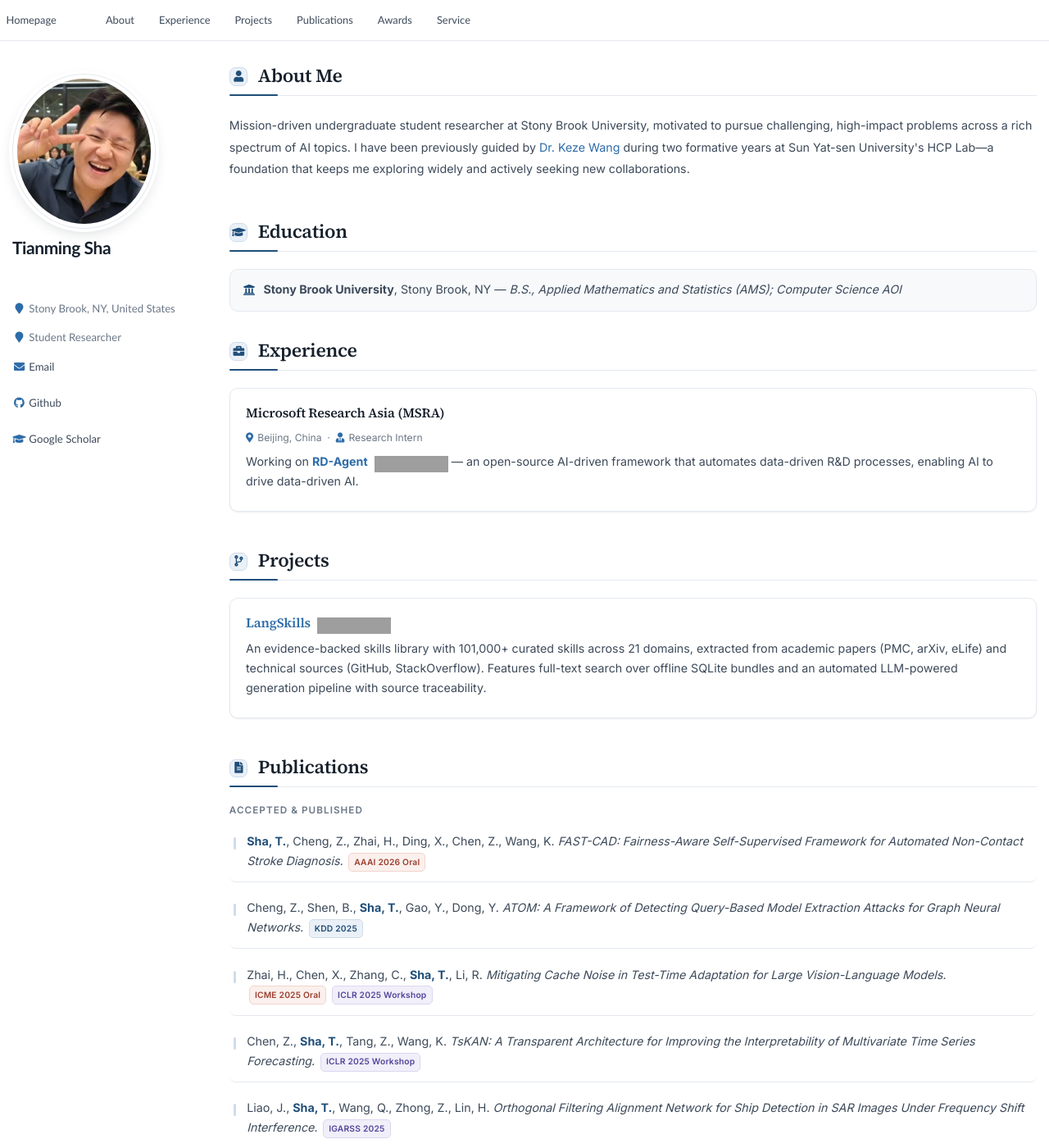
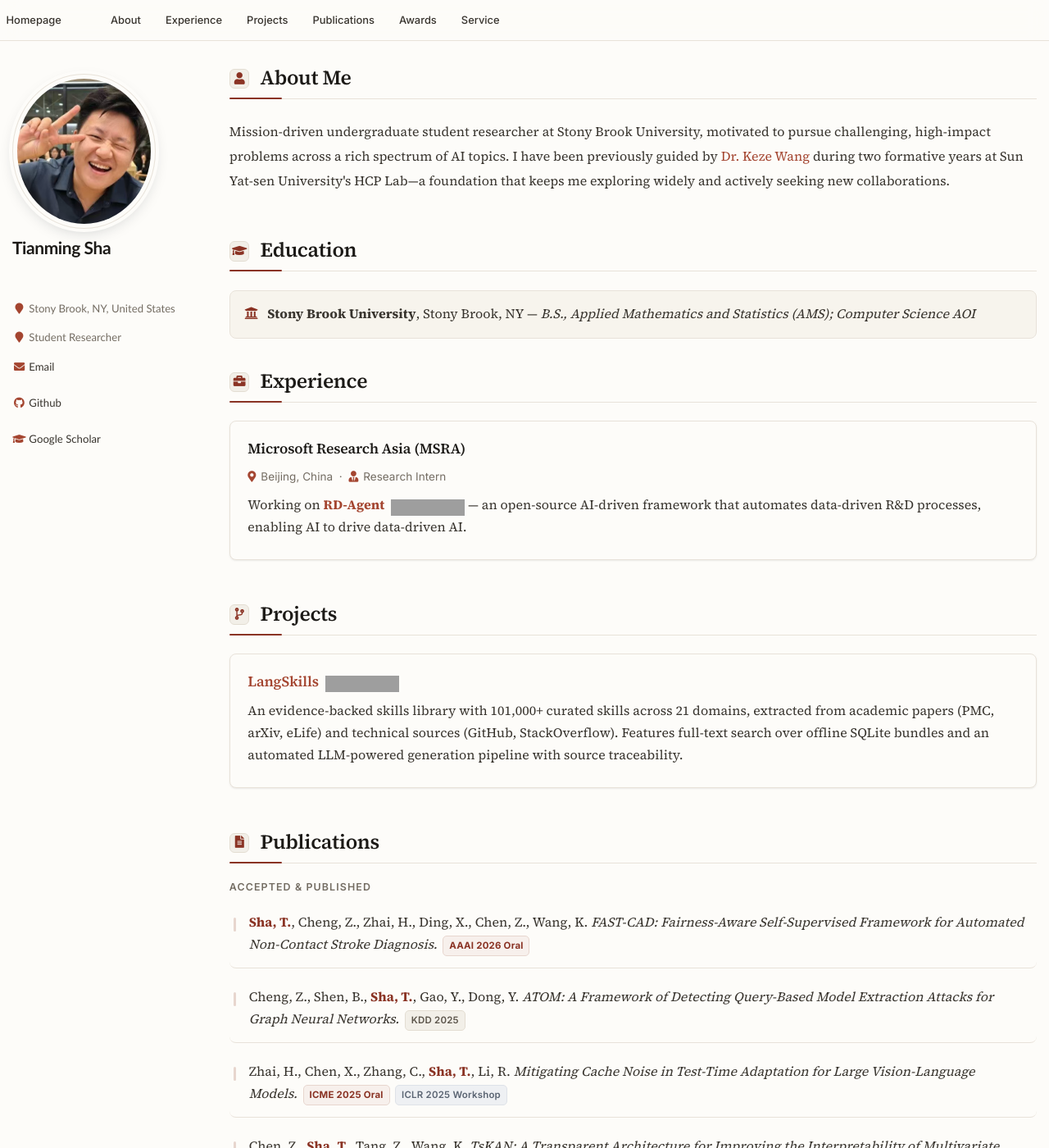
Before and after one commit to shatianming5/shatianming5.github.io, a Jekyll site: the page built from _pages/about.md, in a window 1280 px wide and 1400 px high. Shown: the whole window at 82% size. Built offline with Jekyll 4.4.1, drawn with Linux system fonts in a browser that asks for light colours; grey boxes are pictures that could not be loaded.

Commit message:
Restyle to a warm academic palette, light theme only
Colour was the smaller half of this. The page previously set 0.95em sans
copy at 1.75 leading on pure #fff with a saturated #2563eb accent, which
reads like a product landing page rather than something written to be
read. Changes, in order of how much they matter:

- Body copy moves to Source Serif 4 at 1.06em / 1.82 leading. This is the
  main lever on whether the page invites reading.
- Background becomes warm paper #fdfcf9 with warm ink #38342e, instead of
  pure white with blue-grey text.
- Accent becomes a muted oxblood #8a3324, and is now spent sparingly:
  links and the "Oral" tag only. Venue and service tags dropped to a
  neutral stone token, so an Oral acceptance actually stands out when
  scanning instead of competing with every other tag.
- Font stacks are behind --font-read / --font-ui tokens; metadata, tags
  and nav stay sans so they read as chrome rather than prose.

Dark mode is removed rather than retuned. color-scheme:light is declared
so a visitor whose OS is dark still gets the paper theme instead of
browser-auto-darkened scrollbars and controls, and theme-color now
matches the paper background.

All foreground/background pairs verified against WCAG AA; most reach AAA.

Co-authored-by: Copilot <223556219+Copilot@users.noreply.github.com>
Copilot-Session: 217a6f9a-7f9a-4da9-9981-2fd39f5192b3

```diff
--- a/_includes/head/custom.html
+++ b/_includes/head/custom.html
@@ -6,7 +6,7 @@
 <meta name="msapplication-TileColor" content="#000000">
 <meta name="msapplication-TileImage" content="images/mstile-144x144.png?v=M44lzPylqQ">
 <meta name="msapplication-config" content="images/browserconfig.xml?v=M44lzPylqQ">
-<meta name="theme-color" content="#ffffff">
+<meta name="theme-color" content="#fdfcf9">
 <link rel="stylesheet" href="assets/css/academicons.css"/>
 
 <script type="text/x-mathjax-config"> MathJax.Hub.Config({ TeX: { equationNumbers: { autoNumber: "all" } } }); </script>
@@ -32,20 +32,33 @@
    at the bottom of this file only has to re-declare the tokens.
    ===================================================================== */
 :root {
-  --ink:         #16202c;   /* headings                */
-  --body:        #3d4a5a;   /* body copy               */
-  --muted:       #6b7787;   /* secondary / meta text   */
-  --accent:      #1f4e79;   /* deep academic blue      */
-  --accent-2:    #2d6ca8;   /* links, brighter accent  */
-  --accent-soft: #eaf0f7;   /* tinted fills            */
-  --accent-line: #cfdcea;
-  --rule:        #e4e9ef;   /* hairlines               */
-  --surface:     #ffffff;
-  --surface-2:   #f7f9fb;
-  --gold:        #b0812e;
-  --shadow-sm: 0 1px 2px rgba(22,32,44,.04), 0 1px 3px rgba(22,32,44,.05);
-  --shadow-md: 0 4px 6px -2px rgba(22,32,44,.06), 0 12px 28px -10px rgba(22,32,44,.16);
-  --radius: 10px;
+  /* Pin the page to the light theme. Without this, a visitor whose OS is in
+     dark mode still gets browser-auto-darkened scrollbars/form controls, and
+     some browsers apply forced dark mode to the whole document. */
+  color-scheme: light;
+
+  /* Warm paper palette. Pure #fff + saturated blue reads like a product
+     landing page; journals and research groups use an off-white stock with
+     warm ink and a single low-saturation accent. */
+  --ink:         #1c1a17;   /* headings — warm near-black    */
+  --body:        #38342e;   /* body copy                     */
+  --muted:       #746d63;   /* secondary / meta text         */
+  --accent:      #8a3324;   /* muted oxblood                 */
+  --accent-2:    #a44530;   /* links                         */
+  --accent-soft: #f7f0ec;   /* tinted fills                  */
+  --accent-line: #e7d6ce;
+  --rule:        #e8e2d9;   /* hairlines                     */
+  --surface:     #fdfcf9;   /* paper                         */
+  --surface-2:   #f7f4ed;
+  --gold:        #9a7628;
+  --stone-soft:  #f2efe8;   /* neutral chip fill  */
+  --stone-line:  #e3ddd2;
+  --stone-text:  #5c554b;
+  --shadow-sm: 0 1px 2px rgba(28,26,23,.04), 0 1px 3px rgba(28,26,23,.05);
+  --shadow-md: 0 4px 6px -2px rgba(28,26,23,.06), 0 12px 28px -10px rgba(28,26,23,.14);
+  --radius: 8px;
+  --font-read: 'Source Serif 4', Georgia, 'Times New Roman', serif;
+  --font-ui: 'Inter', -apple-system, BlinkMacSystemFont, "Segoe UI", Roboto, sans-serif;
 }
 
 html { scroll-behavior: smooth; }
@@ -54,18 +67,35 @@ html { scroll-behavior: smooth; }
   *, *::before, *::after { animation: none !important; transition: none !important; }
 }
 
-body {
-  font-family: 'Inter', -apple-system, BlinkMacSystemFont, "Segoe UI", Roboto, sans-serif;
-  -webkit-font-smoothing: antialiased;
-  -moz-osx-font-smoothing: grayscale;
+html, body {
   background: var(--surface);
 }
 
-.page__content {
-  font-size: 0.95em;
-  line-height: 1.75;
+body {
+  font-family: var(--font-ui);
+  -webkit-font-smoothing: antialiased;
+  -moz-osx-font-smoothing: grayscale;
   color: var(--body);
 }
+
+/* Serif body copy at a comfortable size and leading. This is the single
+   biggest lever on "does this look like something worth reading" -- the
+   previous 0.95em sans at 1.75 was cramped and screen-like. */
+.page__content {
+  font-family: var(--font-read);
+  font-size: 1.06em;
+  line-height: 1.82;
+  color: var(--body);
+  letter-spacing: 0.003em;
+}
+
+/* Metadata, tags and controls stay in the UI sans so they read as chrome
+   rather than as prose. */
+.page__content .card-subtitle,
+.page__content .venue,
+.page__content .service-tag,
+.page__content h2,
+.masthead, .greedy-nav, .author__urls { font-family: var(--font-ui); }
 
 /* NOTE: scroll offset for the sticky masthead is already handled by the theme
    via `h1:before, .anchor:before { height: $scroll_offset; margin-top: -$scroll_offset }`
@@ -74,9 +104,9 @@ body {
 
 /* ========== Section Headers ========== */
 .page__content h1 {
-  font-family: 'Source Serif 4', Georgia, 'Times New Roman', serif;
+  font-family: var(--font-read);
   font-weight: 600;
-  font-size: 1.6em;
+  font-size: 1.55em;
   letter-spacing: -0.015em;
   color: var(--ink);
   border-bottom: 1px solid var(--rule);
@@ -111,9 +141,9 @@ body {
   height: 1.65em;
   font-size: 0.6em;
   color: var(--accent);
-  background: var(--accent-soft);
-  border: 1px solid var(--accent-line);
-  border-radius: 7px;
+  background: var(--stone-soft);
+  border: 1px solid var(--stone-line);
+  border-radius: 6px;
   flex-shrink: 0;
   vertical-align: middle;
   margin-right: 0.55em;
@@ -122,9 +152,8 @@ body {
 }
 
 .page__content h2 {
-  font-family: 'Inter', sans-serif;
   font-weight: 600;
-  font-size: 0.82em;
+  font-size: 0.78em;
   text-transform: uppercase;
   letter-spacing: 0.09em;
   color: var(--muted);
@@ -135,8 +164,8 @@ body {
 
 /* ========== About ========== */
 .about-text {
-  font-size: 1.03em;
-  line-height: 1.85;
+  font-size: 1.1em;
+  line-height: 1.88;
   color: var(--body);
   padding: 0.2em 0 0.6em;
 }
@@ -176,9 +205,9 @@ body {
 }
 
 .card-title {
-  font-family: 'Source Serif 4', Georgia, serif;
+  font-family: var(--font-read);
   font-weight: 600;
-  font-size: 1.12em;
+  font-size: 1.1em;
   color: var(--ink);
   margin-bottom: 0.3em;
   letter-spacing: -0.01em;
@@ -237,9 +266,9 @@ body {
 /* ========== Venue Tags ========== */
 .venue {
   display: inline-block;
-  background: var(--accent-soft);
-  color: var(--accent);
-  border: 1px solid var(--accent-line);
+  background: var(--stone-soft);
+  color: var(--stone-text);
+  border: 1px solid var(--stone-line);
   font-size: 0.72em;
   font-weight: 600;
   padding: 0.18em 0.6em;
@@ -250,9 +279,9 @@ body {
   white-space: nowrap;
 }
 
-.venue.oral     { background:#fbf0ed; color:#9c3d2c; border-color:#f0d5cd; }
-.venue.workshop { background:#f1eff9; color:#54459b; border-color:#ddd6f0; }
-.venue.review   { background:#fbf4e6; color:#8a6414; border-color:#eee0c2; }
+.venue.oral     { background: var(--accent-soft); color: var(--accent); border-color: var(--accent-line); font-weight:700; }
+.venue.workshop { background:#eef0f3; color:#5a6472; border-color:#dee2e8; }
+.venue.review   { background:#f7f1e4; color:#7d6522; border-color:#e9dec4; }
 
 /* ========== Awards ========== */
 .award-list { list-style: none; padding-left: 0; }
@@ -281,18 +310,18 @@ body {
 
 .service-tag {
   display: inline-block;
-  background: var(--accent-soft);
-  color: var(--accent);
+  background: var(--stone-soft);
+  color: var(--stone-text);
   font-size: 0.8em;
   font-weight: 500;
   padding: 0.28em 0.8em;
   border-radius: 20px;
-  border: 1px solid var(--accent-line);
+  border: 1px solid var(--stone-line);
   transition: transform .18s ease, box-shadow .18s ease;
 }
 
 .service-tag:hover { transform: translateY(-1px); box-shadow: var(--shadow-sm); }
-.service-tag.journal { background:#eef5f0; color:#2c6344; border-color:#cfe3d8; }
+.service-tag.journal { background:#edf1e8; color:#4c5c3b; border-color:#dbe2d0; }
 
 /* Bare "Conference Reviewer" / "Journal Reviewer" labels. */
 .page__content p > strong:only-child {
@@ -328,7 +357,7 @@ body {
 .author__avatar img:hover { transform: scale(1.03); }
 
 .author__name {
-  font-family: 'Source Serif 4', Georgia, serif;
+  font-family: var(--font-read);
   font-weight: 700;
   letter-spacing: -0.02em;
   color: var(--ink);
@@ -345,7 +374,7 @@ body {
 .author__urls.social-icons i { color: var(--accent-2); }
 
 /* ========== Masthead ========== */
-.masthead { border-bottom: 1px solid var(--rule); background: rgba(255,255,255,.86); backdrop-filter: saturate(180%) blur(12px); }
+.masthead { border-bottom: 1px solid var(--rule); background: color-mix(in srgb, var(--surface) 88%, transparent); backdrop-filter: saturate(180%) blur(12px); }
 .greedy-nav { background: transparent; }
 .greedy-nav a { font-size: 0.86em; font-weight: 500; color: var(--body); }
 .greedy-nav a:hover { color: var(--accent); }
@@ -382,32 +411,6 @@ body {
   .pub-list li { padding-right: 0; }
 }
 
-/* ========== Dark mode ========== */
-@media (prefers-color-scheme: dark) {
-  :root {
-    --ink:         #e8edf3;
-    --body:        #b7c2ce;
-    --muted:       #8a97a5;
-    --accent:      #7fb0e0;
-    --accent-2:    #9cc6ee;
-    --accent-soft: #17222f;
-    --accent-line: #2a3a4d;
-    --rule:        #232f3d;
-    --surface:     #0e151d;
-    --surface-2:   #131c26;
-    --gold:        #d6a94e;
-    --shadow-sm: 0 1px 2px rgba(0,0,0,.4);
-    --shadow-md: 0 4px 6px -2px rgba(0,0,0,.45), 0 12px 28px -10px rgba(0,0,0,.6);
-  }
-  body, .page, .page__content { background: var(--surface); color: var(--body); }
-  .masthead { background: rgba(14,21,29,.86); }
-  .venue.oral     { background:#2a1a17; color:#e8a596; border-color:#4a2c25; }
-  .venue.workshop { background:#1e1a2e; color:#b6a8e8; border-color:#332c52; }
-  .venue.review   { background:#2a2418; color:#e0c284; border-color:#4a3f24; }
-  .service-tag.journal { background:#14241b; color:#8fcfa8; border-color:#27442f; }
-  .author__avatar img { box-shadow: 0 0 0 4px var(--surface), 0 6px 20px -6px rgba(0,0,0,.7); }
-}
-
 /* ========== Print ========== */
 @media print {
   .card, .interview-card, .edu-item { box-shadow: none; border: 1px solid #ccc; }
```
